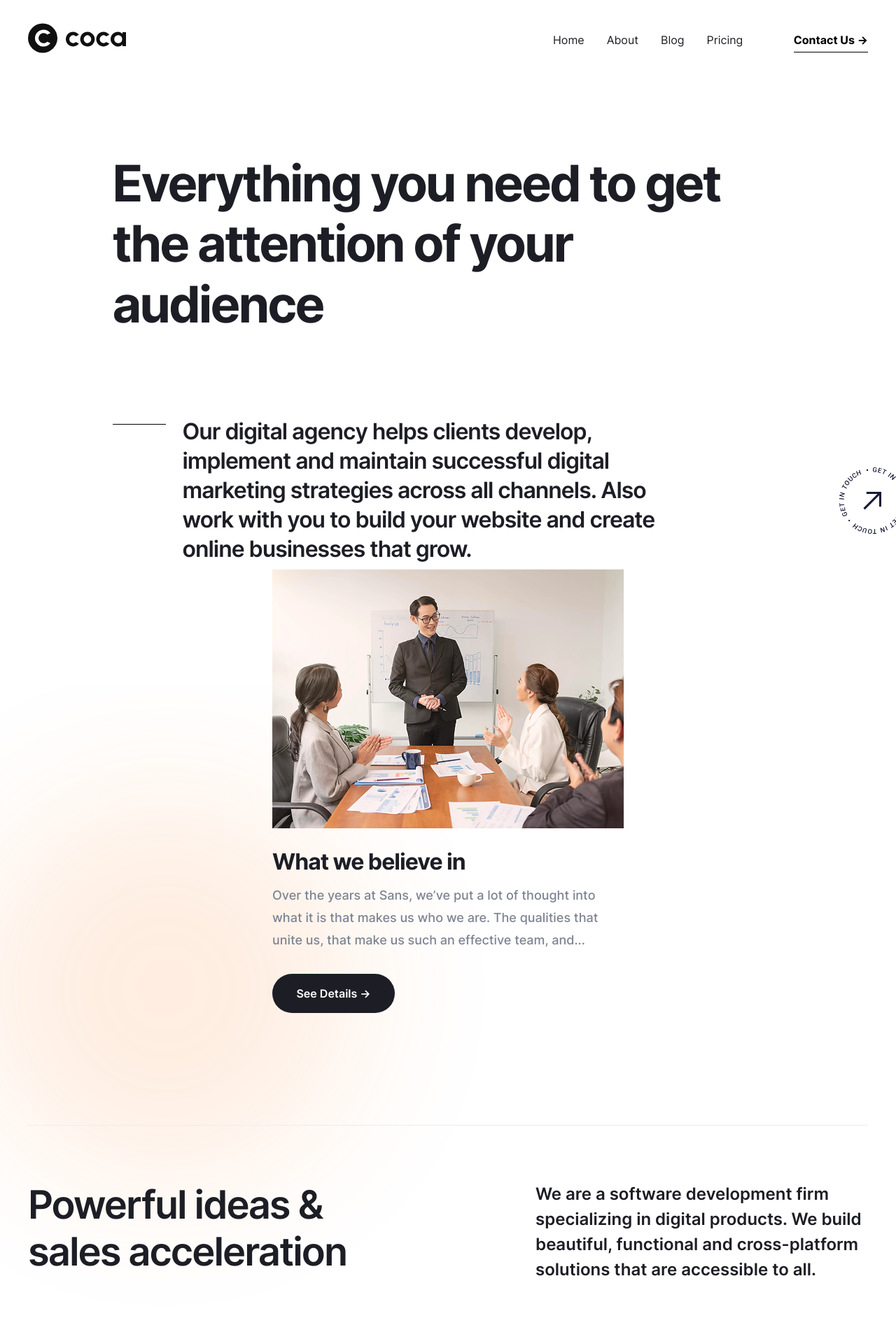
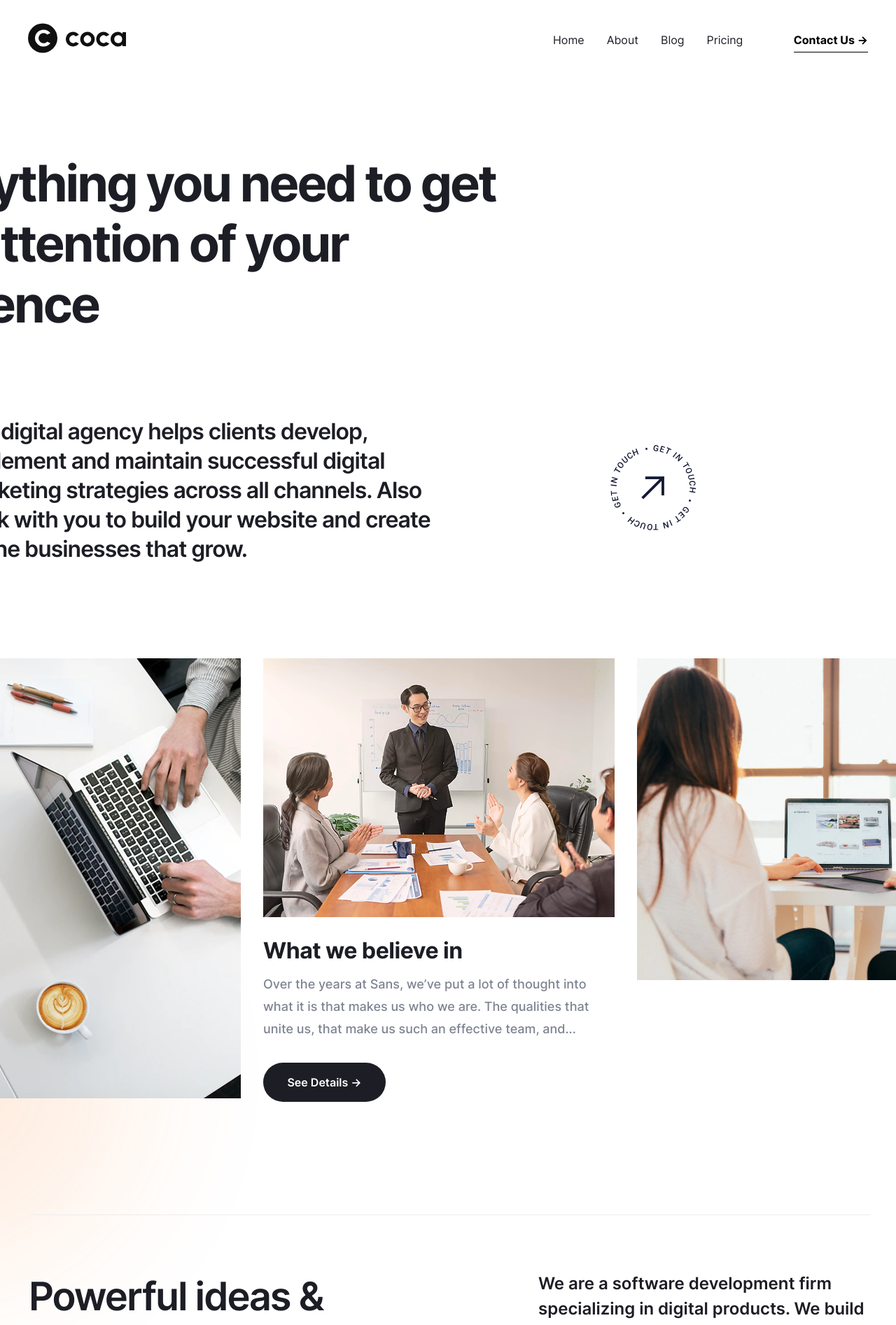
Before and after one commit to grigorevs/layout_perfect_pixel, a Next.js app: page /about in a window 1280 px wide. Shown: the top 1894 px of the page at 70% size. Built offline with nearby package versions, Linux system fonts and the light colour scheme.

Commit message:
fix: about page perfect pixel layout

```diff
--- a/components/Slider/index.styles.ts
+++ b/components/Slider/index.styles.ts
@@ -54,6 +54,5 @@ export const StyledWideSlider = styled.div`
     justify-content: space-between;
     width: 1600px;
     gap: 32px;
-    left: 200px;
   }
 `;
--- a/components/Slider/index.tsx
+++ b/components/Slider/index.tsx
@@ -3,7 +3,7 @@ import { StyledWideSlider, StyledSlider } from './index.styles';
 
 interface SliderProps {
   children: React.ReactNode;
-  type: 'regular' | 'wide';
+  type?: 'regular' | 'wide';
 }
 
 const Slider: React.FC<SliderProps> = ({ children, type }) => {
--- a/sections/Activity/index.styles.ts
+++ b/sections/Activity/index.styles.ts
@@ -55,6 +55,7 @@ export const ActivitySliderWrap = styled.div`
     position: relative;
     height: 769px;
     top: -10px;
+    left: 180px;
 
     :nth-child(1) h6 {
       width: 300px !important;
--- a/sections/Audience/index.styles.ts
+++ b/sections/Audience/index.styles.ts
@@ -8,7 +8,8 @@ export const AudienceWrap = styled.div`
 
   @media (max-width: 1200px) {
     align-items: center;
-    padding-top: 10px;
+    position: relative;
+    top: -5px;
   }
 
   @media (min-width: 1200px) {
@@ -110,42 +111,48 @@ export const AudienceLogo = styled(Image)`
   position: absolute;
 
   @media (max-width: 1200px) {
-    width: 54px;
-    height: 54px;
+    width: 70px;
+    height: 70px;
     right: 0px;
-    bottom: 20px;
+    bottom: 0px;
   }
 
   @media (min-width: 1200px) {
-    width: 127px;
-    height: 127px;
-    right: -190px;
-    bottom: 27px;
+    width: 162px;
+    height: 162px;
+    bottom: 28px;
+    right: -215px;
   }
 `;
 
 export const AudiencePicBlock = styled.div`
   display: flex;
 
-  @media (max-width: 1439px) {
+  @media (max-width: 1200px) {
     align-self: center;
     margin-top: 8px;
   }
 
-  @media (min-width: 1439px) {
+  @media (min-width: 1200px) {
     display: flex;
     gap: 32px;
     margin-top: 135px;
     align-items: start;
+    position: relative;
+    left: -20px;
+
+    img {
+      object-fit: cover;
+    }
   }
 `;
 
 export const AudiencePic = styled(Image)`
-  @media (max-width: 1440px) {
+  @media (max-width: 1200px) {
     display: none;
   }
 
-  @media (min-width: 1440px) {
+  @media (min-width: 1200px) {
     display: block;
   }
 `;
@@ -160,12 +167,14 @@ export const AudiencePicTitle = styled.h3`
     line-height: 26px;
     letter-spacing: 0;
     padding: 16px 0 8px;
+    position: relative;
+    left: -2px;
   }
 
   @media (min-width: 1200px) {
     font-size: 32px;
     line-height: 150%;
-    letter-spacing: -1px;
+    letter-spacing: -0.5px;
     padding: 24px 0 8px;
   }
 `;
@@ -195,6 +204,13 @@ export const AudienceDetailsBlock = styled.div`
   display: flex;
   flex-direction: column;
   justify-content: start;
+
+  @media (max-width: 1200px) {
+    button {
+      width: 142px;
+      font-size: 14px;
+    }
+  }
 `;
 
 export const AudienceDetailsPic = styled(Image)`
--- a/sections/Audience/index.tsx
+++ b/sections/Audience/index.tsx
@@ -22,6 +22,7 @@ import {
   BackgroundTopBlur,
   LineBlock,
 } from './index.styles';
+import Slider from '@/components/Slider';
 
 const Audience = () => {
   return (
@@ -39,17 +40,20 @@ const Audience = () => {
         <AudienceLogo src={Logo} alt="Logo" />
       </AudienceBlock>
       <AudiencePicBlock>
+        <Slider type="wide">
           <AudiencePic src={Pic1} alt="Pic1" width={502} height={629} />
           <AudienceDetailsBlock>
             <AudienceDetailsPic src={Pic2} alt="Pic2" />
             <AudiencePicTitle>What we believe in</AudiencePicTitle>
             <AudiencePicText>
-            Over the years at Sans, we’ve put a lot of thought into what it is that makes us who we
-            are. The qualities that unite us, that make us such an effective team, and...
+              Over the years at Sans, we’ve put a lot of thought into what it is that makes us who
+              we are. The qualities that unite us, that make us such an effective team, and...
             </AudiencePicText>
             <Button theme="light">See Details →</Button>
           </AudienceDetailsBlock>
-        <AudiencePic src={Pic3} alt="Pic3" width={252} height={460} />
+          <AudiencePic src={Pic3} alt="Pic3" width={506} height={460} />
+          <AudiencePic src={Pic1} alt="Pic1" width={502} height={629} />
+        </Slider>
       </AudiencePicBlock>
       <BackgroundTopBlur src={TopBlur} alt="Blur" />
     </AudienceWrap>
--- a/sections/Footer/index.styles.ts
+++ b/sections/Footer/index.styles.ts
@@ -391,7 +391,7 @@ export const FooterCopyrightMobile = styled.div.withConfig({
     top: -28px;
     right: 5px;
     width: 1200px;
-    padding: 40px 0 58px;
+    padding: 40px 5px 58px;
     justify-content: space-between;
     border-top: 1px solid #606060;
   }
@@ -423,4 +423,6 @@ export const FooterMobileLinkText = styled.p`
   line-height: 20px;
   font-family: 'Inter-Medium';
   font-weight: 500;
+  position: relative;
+  top: -2px;
 `;
--- a/sections/Quote/index.styles.ts
+++ b/sections/Quote/index.styles.ts
@@ -5,11 +5,14 @@ export const QuoteWrap = styled.div`
   justify-content: center;
 
   @media (max-width: 1200px) {
-    padding: 56px 0;
+    padding: 50px 0;
   }
 
   @media (min-width: 1200px) {
     padding-bottom: 160px;
+    position: relative;
+    top: 1px;
+    left: 4px;
   }
 `;
 
@@ -50,6 +53,9 @@ export const QuoteTitle = styled.h1`
     line-height: 120%;
     letter-spacing: -2px;
     width: 480px;
+    position: relative;
+    top: 3px;
+    left: -3px;
   }
 `;
 
--- a/sections/Team/index.styles.ts
+++ b/sections/Team/index.styles.ts
@@ -7,12 +7,12 @@ export const TeamWrap = styled.div`
 
   @media (max-width: 1200px) {
     align-items: center;
-    padding-bottom: 80px;
+    padding: 7px 0 78px;
   }
 
   @media (min-width: 1200px) {
     width: 1200px;
-    padding-bottom: 160px;
+    padding-bottom: 155px;
   }
 `;
 
@@ -35,6 +35,42 @@ export const TeamTitle = styled.h1.withConfig({
     line-height: 120%;
     letter-spacing: -2px;
     width: ${(props) => props.widthValue};
+  }
+`;
+
+export const TeamDescriptionTitle = styled.h1.withConfig({
+  shouldForwardProp: (prop) => prop !== 'widthValue',
+})<{ widthValue: string }>`
+  font-family: 'Inter-SemiBold';
+  font-weight: 600;
+  color: #1d1e25;
+
+  @media (max-width: 1200px) {
+    display: none;
+  }
+
+  @media (min-width: 1200px) {
+    font-size: 56px;
+    line-height: 120%;
+    letter-spacing: -2px;
+    width: ${(props) => props.widthValue};
+  }
+`;
+
+export const TeamDescriptionTitleMobile = styled.h1`
+  font-family: 'Inter-SemiBold';
+  font-weight: 600;
+  color: #1d1e25;
+
+  @media (max-width: 1200px) {
+    font-size: 24px;
+    line-height: 34px;
+    letter-spacing: 0;
+    width: 335px;
+  }
+
+  @media (min-width: 1200px) {
+    display: none;
   }
 `;
 
@@ -131,16 +167,18 @@ export const SliderIcon = styled(Image)`
 `;
 
 export const TeamImage = styled(Image)`
-  object-fit: cover;
-
   @media (max-width: 1200px) {
     width: 247px;
     height: 244px;
+    object-fit: fill;
   }
 
   @media (min-width: 1200px) {
     width: 379px;
     height: 434px;
+    position: relative;
+    top: -4px;
+    object-fit: cover;
   }
 `;
 
@@ -180,6 +218,9 @@ export const TeamPersonTextBlock = styled.div`
 
   @media (min-width: 1200px) {
     gap: 8px;
+    position: relative;
+    left: 1px;
+    top: -2px;
   }
 `;
 
@@ -272,5 +313,8 @@ export const TeamTextBlockWrap = styled.div`
 
   @media (min-width: 1200px) {
     gap: 24px;
+    position: relative;
+    top: -2px;
+    left: 3px;
   }
 `;
--- a/sections/Team/index.tsx
+++ b/sections/Team/index.tsx
@@ -12,6 +12,8 @@ import InstagramLogo from '@/public/images/about/Instagram.svg';
 import {
   SocialMediaBlock,
   SocialMediaImage,
+  TeamDescriptionTitle,
+  TeamDescriptionTitleMobile,
   TeamImage,
   TeamMainTextBlock,
   TeamPersonBlock,
@@ -93,7 +95,10 @@ const Team = () => {
         </Slider>
       </TeamSliderWrap>
       <TeamTextBlock>
-        <TeamTitle widthValue={'626px'}>Join our team, The one with the master touch</TeamTitle>
+        <TeamDescriptionTitle widthValue={'626px'}>
+          Join our team, The one with the master touch
+        </TeamDescriptionTitle>
+        <TeamDescriptionTitleMobile>Join our team</TeamDescriptionTitleMobile>
         <TeamTextBlockWrap>
           <TeamText widthValue={'506px'}>
             We believe it takes great people to make a great product. That’s why we hire not only
```
Also changed, not shown: public/images/about/AudiencePic3.png. Lines whose indentation alone changed are shown as unchanged.
